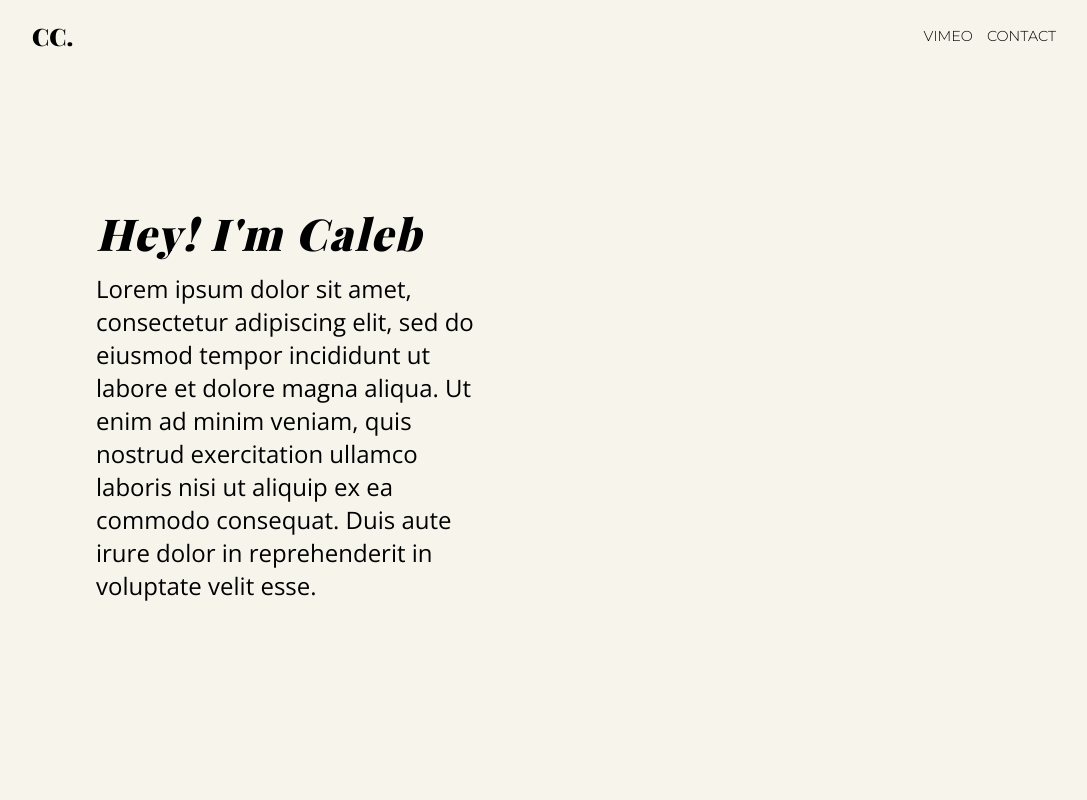
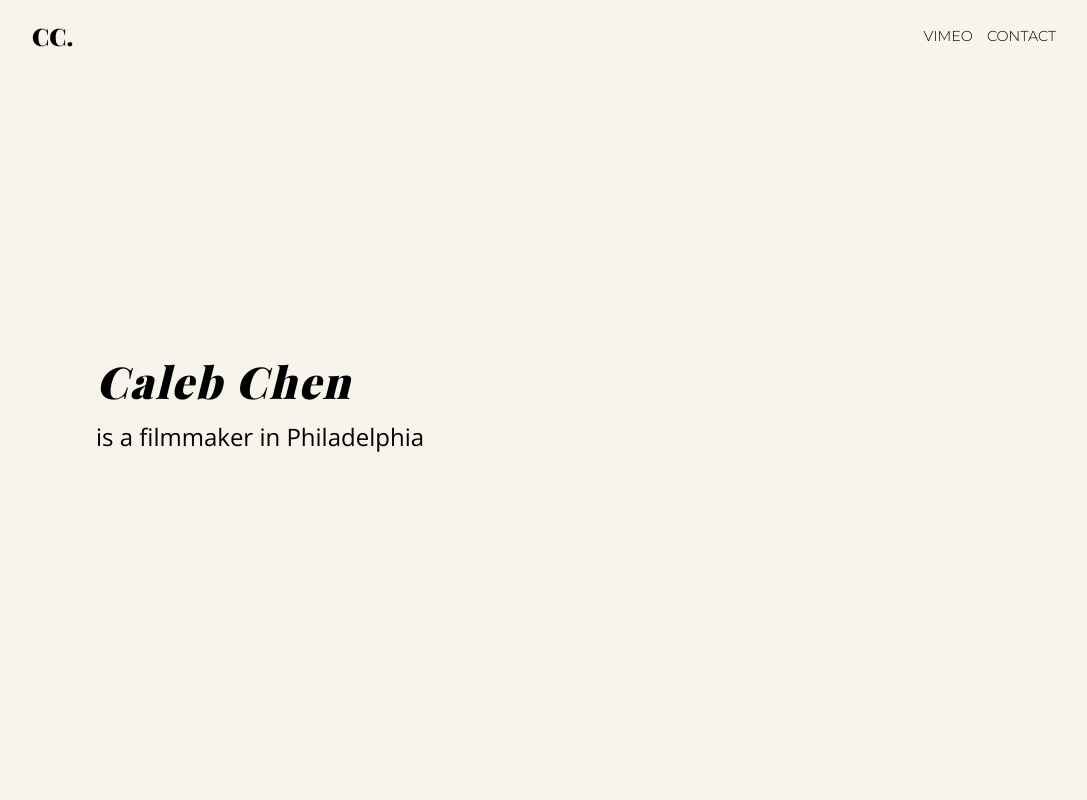
Before and after one commit to cc484/cc484.github.io, a plain HTML site: page index.html in a window 1280 px wide. Shown: the top 800 px of the page, without its empty margins (96-1183 px from the left). Drawn offline with nearby package versions, Linux system fonts and the light colour scheme; a web font is replaced by a local one.

Commit message:
Update index.html

```diff
--- a/index.html
+++ b/index.html
@@ -33,8 +33,8 @@
 
         <div id = "about">
             <div class = "content">
-                <h1>Hey! I'm Caleb</h1>
-                <p>Lorem ipsum dolor sit amet, consectetur adipiscing elit, sed do eiusmod tempor incididunt ut labore et dolore magna aliqua. Ut enim ad minim veniam, quis nostrud exercitation ullamco laboris nisi ut aliquip ex ea commodo consequat. Duis aute irure dolor in reprehenderit in voluptate velit esse.</p>
+                <h1>Caleb Chen</h1>
+                <p>is a filmmaker in Philadelphia</p>
             </div>
         </div>
 
```
